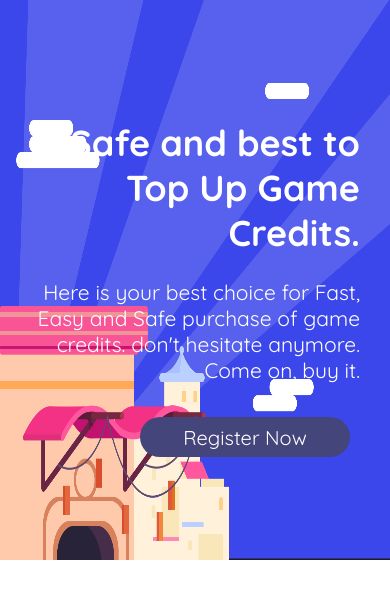
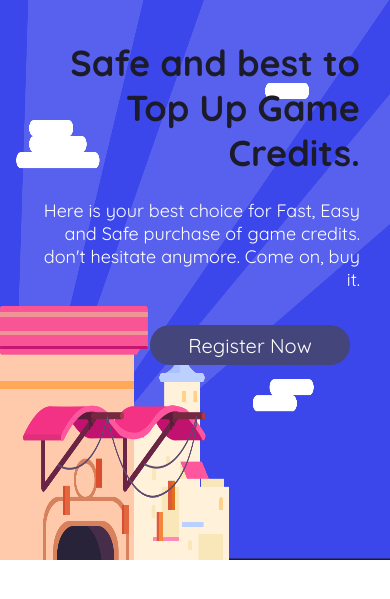
Before and after one commit to codarel/codarel.github.io, a PHP site: page / in a window 390 px wide. Shown: the part 80-679 px from the top of the page. Run offline with PHP 8.4, Linux system fonts and the light colour scheme.

Commit message:
no message

```diff
--- a/css/index.css
+++ b/css/index.css
@@ -270,23 +270,24 @@ a:link{
   background-image: url(../img/mobile.content1.png);
   background-size: 100% 560px;
   transition: all 0.5s ease;
-  padding: 90px 0;
+  padding: 10px 0;
   }
 
   .content1_heading{
+    color: #1C1B29;
     max-width: 640px;
     font-size: 24;
   }
 
   .content1_desc{
     max-width: 560px;
-    font-size: 21px;
+    font-size: 18px;
   }
   .content1_btn{
     display: inline;
     flex-direction: row;
     font-size: 20px;
-    width: 210px;
+    width: 200px;
     height: 40px;
   }
 }
```
